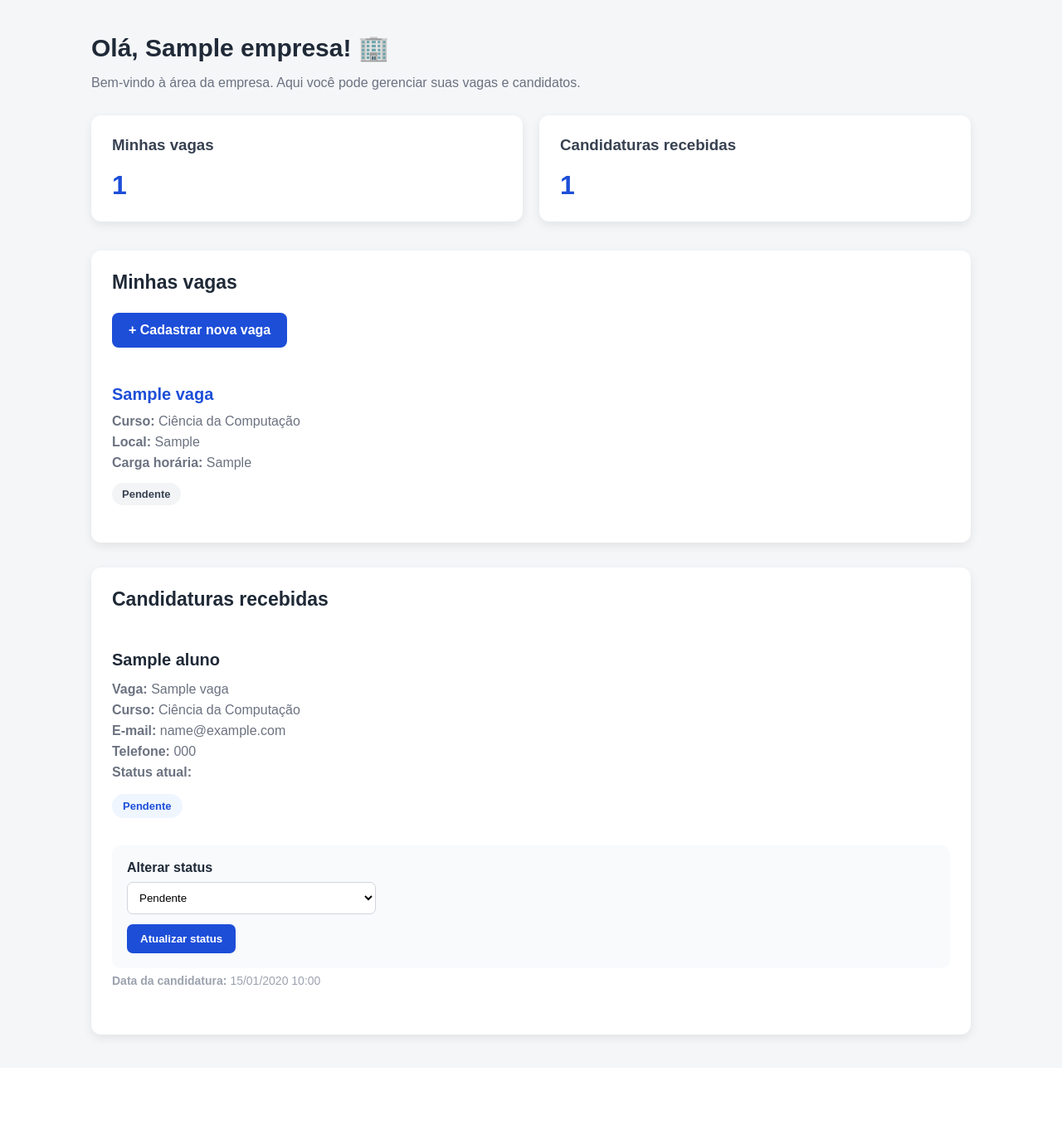
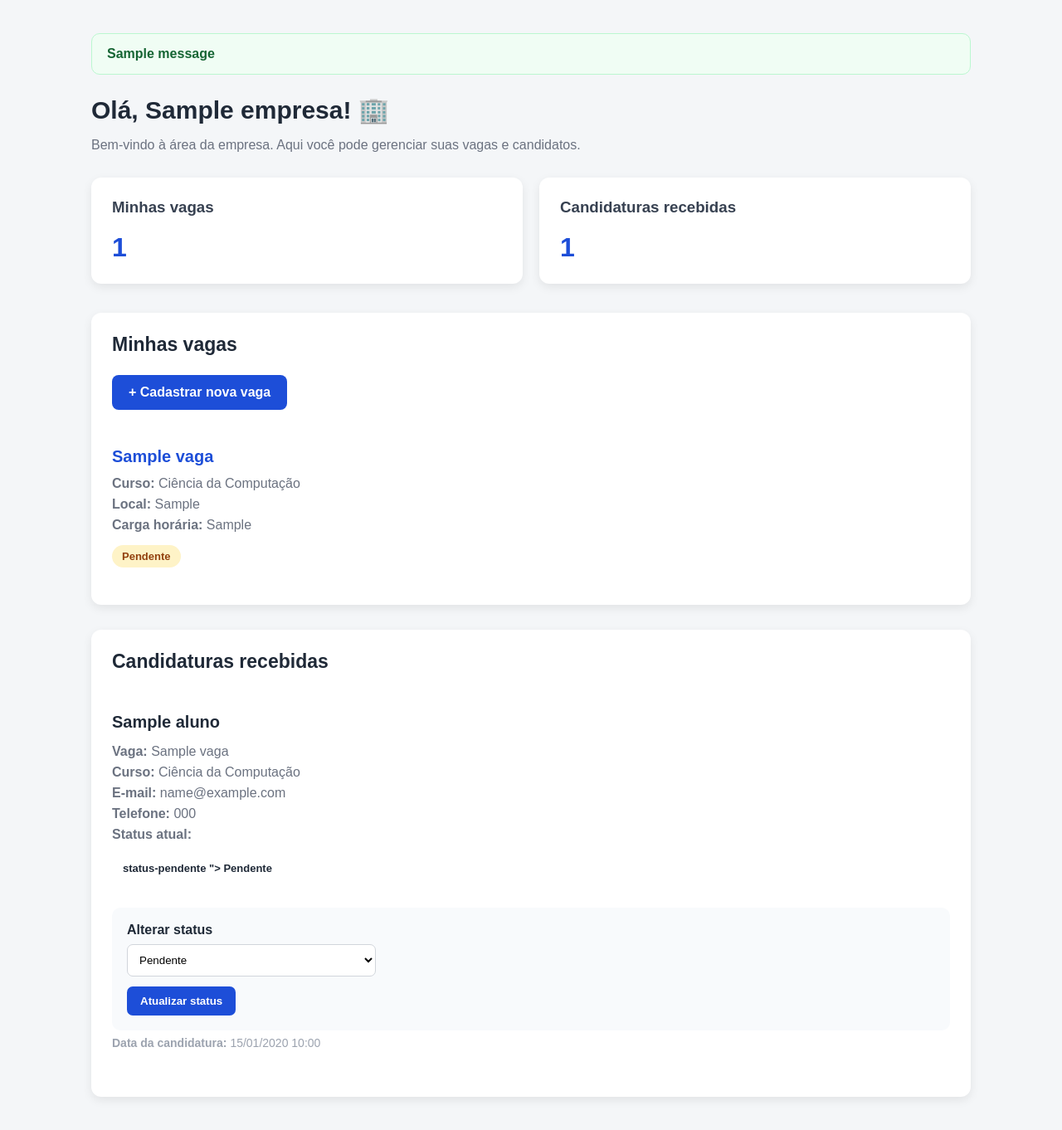
Before and after one commit to Benildomelo/plataforma_estagios, a Django app: page /area-empresa/ in a window 1280 px wide. Shown: the part 68-1430 px from the top of the page at 83% size. Before the commit the page ends 1326 px from the top, so only its background shows below. Run offline with Django 5.2, Linux system fonts and the light colour scheme; a user stored in the database is signed in; data comes from the database, SQL or seed files in the repository; tables that the repository leaves empty hold one stand-in row (values such as "Sample post"); one stand-in notice (Sample message) is shown.

Commit message:
melhoria status

```diff
--- a/vagas/templates/vagas/area_empresa.html
+++ b/vagas/templates/vagas/area_empresa.html
@@ -157,13 +157,24 @@
             display: inline-block;
             margin-top: 8px;
             padding: 6px 12px;
-
             border-radius: 20px;
-            background: #f3f4f6;
-            color: #374151;
-
             font-size: 13px;
             font-weight: bold;
+        }
+
+        .status-pendente {
+            background: #fef3c7;
+            color: #92400e;
+        }
+
+        .status-aprovada {
+            background: #dcfce7;
+            color: #166534;
+        }
+
+        .status-rejeitada {
+            background: #fee2e2;
+            color: #991b1b;
         }
 
         .candidatura {
@@ -188,15 +199,35 @@
         .status-candidatura {
             display: inline-block;
             margin: 10px 0 18px;
-
             padding: 7px 13px;
-
             border-radius: 20px;
-            background: #eff6ff;
-            color: #1d4ed8;
-
             font-size: 13px;
             font-weight: bold;
+        }
+
+        .status-pendente {
+            background: #fef3c7;
+            color: #92400e;
+        }
+
+        .status-em-analise {
+            background: #dbeafe;
+            color: #1e40af;
+        }
+
+        .status-aprovada {
+             background: #dcfce7;
+            color: #166534;
+        }
+
+        .status-rejeitada {
+            background: #fee2e2;
+            color: #991b1b;
+        }
+
+        .status-cancelada {
+            background: #e5e7eb;
+            color: #374151;
         }
 
         .form-status {
@@ -323,6 +354,14 @@
 
     <main>
 
+        {% if messages %}
+            {% for message in messages %}
+                <div class="mensagem">
+                    {{ message }}
+                </div>
+            {% endfor %}
+        {% endif %}
+
         <section class="boas-vindas">
 
             <h2>
@@ -410,7 +449,9 @@
                             {{ vaga.carga_horaria }}
                         </p>
 
-                        <span class="status-vaga">
+                        <span class="status-vaga
+                        {% if vaga.status == 'PENDENTE' %} status-pendente{% elif vaga.status == 'APROVADA' %} status-aprovada{% elif vaga.status == 'REJEITADA' %} status-rejeitada{% endif %}
+                       ">
                             {{ vaga.get_status_display }}
                         </span>
 
@@ -471,7 +512,20 @@
                         </p>
 
                         <span class="status-candidatura">
+                            {% if candidatura.status == 'PENDENTE' %}
+                            status-pendente
+                            {% elif candidatura.status == 'EM_ANALISE' %}
+                            status-em-analise
+                            {% elif candidatura.status == 'APROVADA' %}
+                            status-aprovada
+                            {% elif candidatura.status == 'REJEITADA' %}
+                            status-rejeitada
+                            {% elif candidatura.status == 'CANCELADA' %}
+                            status-cancelada
+                            {% endif %}
+                        ">
                             {{ candidatura.get_status_display }}
+
                         </span>
 
 
```
